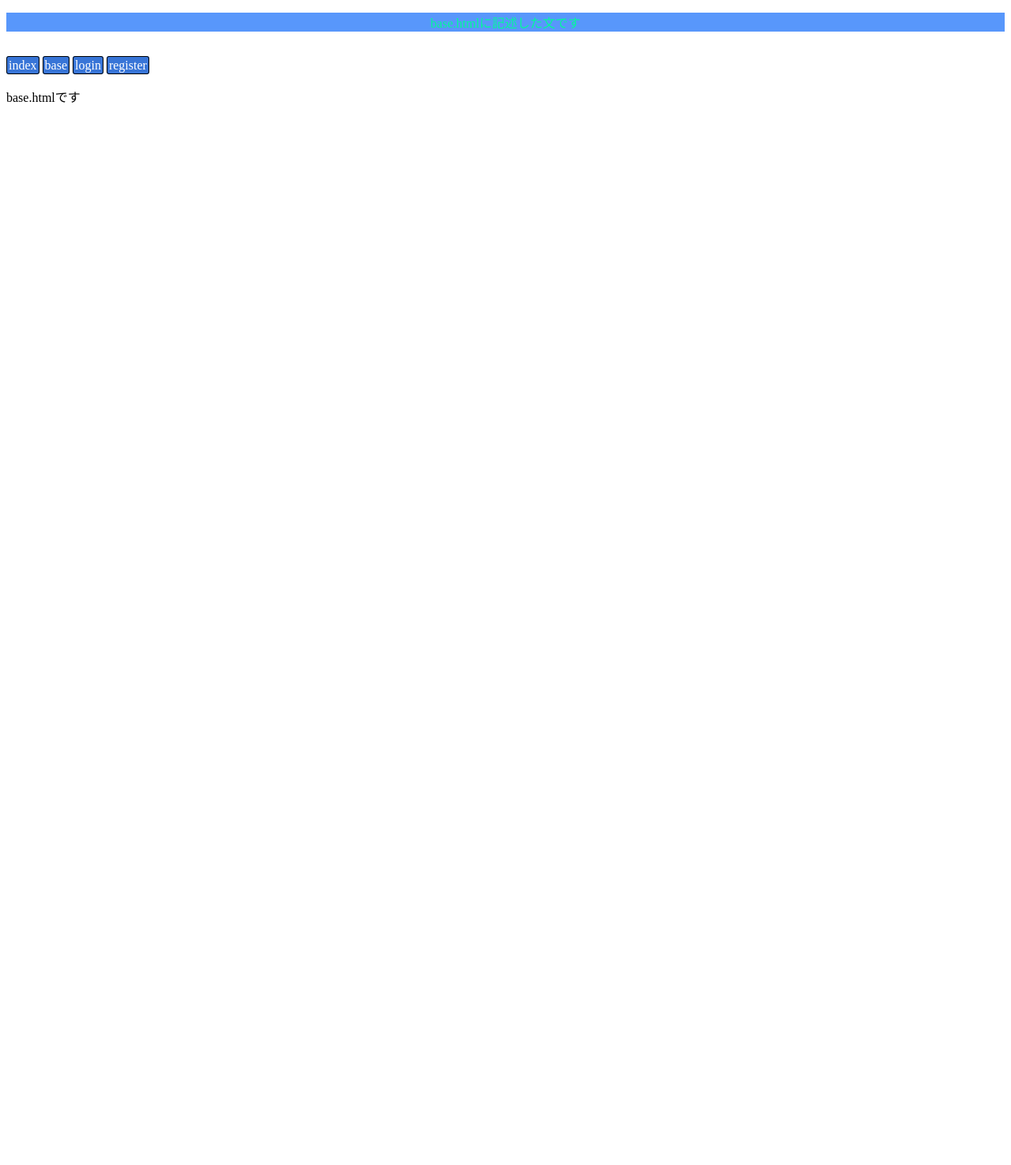
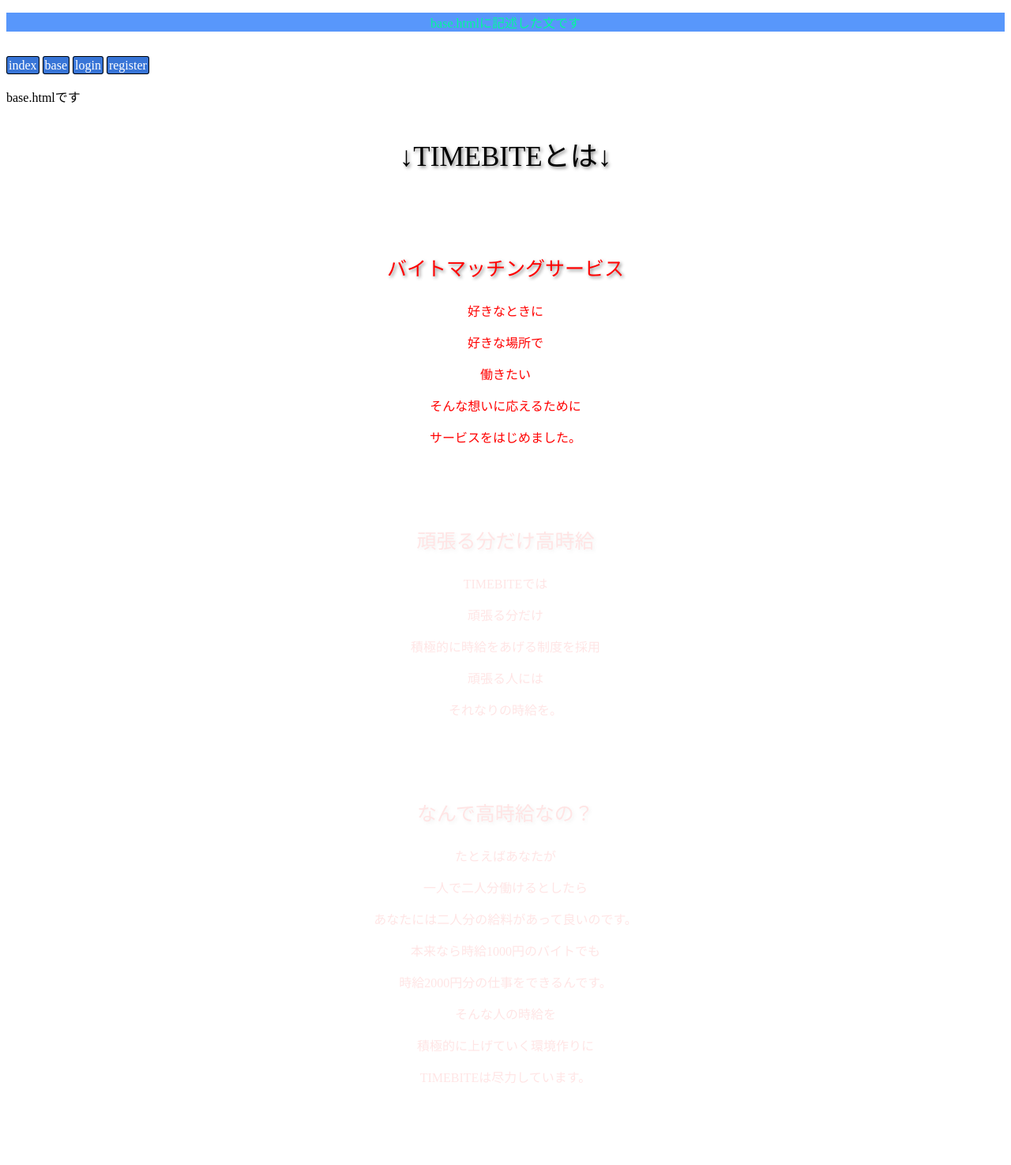
Before and after one commit to sosuiiii/DjangoPractice, a Django app: page /base/ in a window 1280 px wide. Shown: the whole page at 79% size. Before the commit the page ends 130 px from the top, so only its background shows below. Run offline with Django 3.2, Linux system fonts and the light colour scheme.

Commit message:
base.htmlに遊び追加

```diff
--- /dev/null
+++ b/static/timewire/css/stylesheet.css
@@ -0,0 +1,91 @@
+.error{
+    color: red;
+    background-color: #fffccf;
+    text-align: center;
+}
+.info {
+    color: blue;
+    background-color: #ddffdd;
+    text-align: center;
+}
+.success{
+
+}
+
+.list{
+    color: red;
+    background-color: #fffccf;
+    text-align: center;
+}
+
+ul {
+    list-style: none;
+}
+li {
+    list-style: none;
+}
+
+a{
+    padding: 2px;
+    background-color: #3875d7;
+    border-radius: 3px;
+    border: 1px solid black;
+    color: white;
+    text-decoration: none;
+}
+
+
+/*ここからlogin.html＝＝＝＝＝＝＝＝＝＝＝＝＝＝＝＝＝＝＝＝＝＝＝＝＝＝＝*/
+.login-button{
+    color: red;
+    background-color: #ddffdd;
+}
+/*ここまでlogin.html＝＝＝＝＝＝＝＝＝＝＝＝＝＝＝＝＝＝＝＝＝＝＝＝＝＝＝*/
+/*ここからindex.html＝＝＝＝＝＝＝＝＝＝＝＝＝＝＝＝＝＝＝＝＝＝＝＝＝＝＝*/
+.wrapping{
+    border: 2px solid black;
+}
+/*ここまでindex.html＝＝＝＝＝＝＝＝＝＝＝＝＝＝＝＝＝＝＝＝＝＝＝＝＝＝＝*/
+
+
+
+/*ここからbase.html＝＝＝＝＝＝＝＝＝＝＝＝＝＝＝＝＝＝＝＝＝＝＝＝＝＝＝*/
+.about-top{
+    text-align: center;
+}
+
+.base_p{
+    color: mediumspringgreen;
+    text-align: center;
+     background-color: #5897fb;
+}
+.effect{
+  margin-bottom: 100px;
+}
+.effect p{
+  transition: 1s;
+    color: red;
+}
+.effect div{
+  transition: 1.5s;
+  transition-delay: 0.5s;
+}
+.about-header{
+  font-family: 游ゴシック体, 'Yu Gothic', YuGothic, 'ヒラギノ角ゴシック Pro', 'Hiragino Kaku Gothic Pro', メイリオ, Meiryo, Osaka, 'ＭＳ Ｐゴシック', 'MS PGothic', sans-serif;
+  text-align: center;
+  // padding: 20px 0;
+  // box-shadow:2px 2px 4px gray;
+  // border-radius: 40px;
+  // margin: 0 50px;
+}
+.title{
+  margin-bottom: 100px;
+  font-size: 35px;
+  text-shadow: 2px 2px 4px gray;
+}
+.i {
+  font-size: 25px;
+  text-shadow: 2px 2px 4px gray;
+}
+
+/*ここまでbase.html＝＝＝＝＝＝＝＝＝＝＝＝＝＝＝＝＝＝＝＝＝＝＝＝＝＝＝*/
--- /dev/null
+++ b/static/timewire/js/jquery.js
@@ -0,0 +1,19 @@
+// <script>
+// 読み込めていない
+  $(function(){
+  $('.p, .i').css('opacity','0');
+  $(window).scroll(function(){
+    $('.effect').each(function(){
+      var imgPos = $(this).offset().top;
+      var scroll = $(window).scrollTop();
+      var windowHeight = $(window).height();
+      // ▼1/1.7、つまり下から0.58の比率の位置が発動分岐点▼
+      if(scroll > imgPos - windowHeight + windowHeight/1.7){
+        $('.i,.p',this).css('opacity','1');
+      }else{
+        $('.i,.p',this).css('opacity','0.1');
+      }
+    });
+  });
+  });
+// </script>
--- a/templates/base.html
+++ b/templates/base.html
@@ -4,11 +4,13 @@
 <head>
     <meta charset="utf-8">
     <title>{% block page_title %}base{% endblock %}</title>
-    <link rel="stylesheet" href="{% static 'css/stylesheet.css' %}">
+    <link rel="stylesheet" href="{% static 'timewire/css/stylesheet.css' %}">
+    <link rel="stylesheet" href="{% static 'timewire/js/jquery.js' %}">
 </head>
 <body>
-<div>
-    <p class="base_p">base.htmlに記述した文です</p>
+
+<div class="base_p">
+    <p>base.htmlに記述した文です</p>
 </div>
 <div class="ui container">
     {% include '_message.html' %}
@@ -20,10 +22,58 @@
     <a href="/register">register</a>
 <br>
 <br>
-{% block content %}base.htmlです{% endblock %}
+{% block content %}base.htmlです
+<div class="about-top">
+  <p class="title">↓TIMEBITEとは↓</p>
+  <div class="effect">
+    <p class="i">バイトマッチングサービス</p>
+    <div class="p">
+      <p>好きなときに</p>
+      <p>好きな場所で</p>
+      <p>働きたい</p>
+      <p>そんな想いに応えるために</p>
+      <p>サービスをはじめました。</p>
+    </div>
+
+
+  </div>
+  <div class="effect">
+    <p class="i">頑張る分だけ高時給</p>
+    <div class="p">
+      <p>TIMEBITEでは</p>
+      <p>頑張る分だけ</p>
+      <p>積極的に時給をあげる制度を採用</p>
+      <p>頑張る人には</p>
+      <p>それなりの時給を。</p>
+    </div>
+  </div>
+  <div class="effect">
+    <p class="i">なんで高時給なの？</p>
+    <div class="p">
+      <p>たとえばあなたが</p>
+      <p>一人で二人分働けるとしたら</p>
+      <p>あなたには二人分の給料があって良いのです。</p>
+      <p>本来なら時給1000円のバイトでも</p>
+      <p>時給2000円分の仕事をできるんです。</p>
+      <p>そんな人の時給を</p>
+      <p>積極的に上げていく環境作りに</p>
+      <p>TIMEBITEは尽力しています。</p>
+    </div>
+  </div>
+</div>
+
+{% endblock %}
 
 {% if user.is_authenticated %}
 <div><a href="{% url 'timewire:logout' %}">ログアウト</a></div>
 {% endif %}
+
+
+{# --- js --- #}
+<script src="https://code.jquery.com/jquery-3.3.1.slim.min.js"
+                integrity="sha384-q8i/X+965DzO0rT7abK41JStQIAqVgRVzpbzo5smXKp4YfRvH+8abtTE1Pi6jizo"
+                crossorigin="anonymous"></script>
+<script src="{% static 'timewire/js/jquery.js' %}"></script>
+
 </body>
 </html>
```
Also changed, not shown: static/css/stylesheet.css (deleted, +0 -49 lines).
